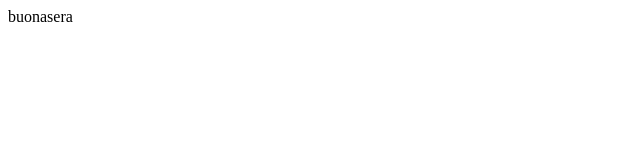
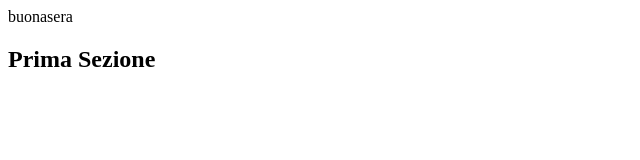
Before and after one commit to IlCarretto/test-1, a plain HTML site: page index.html in a window 1280 px wide. Shown: the whole page, without its empty margins (0-640 px from the left). Drawn offline with Linux system fonts and the light colour scheme.

Commit message:
Creata prima sezione

```diff
--- a/index.html
+++ b/index.html
@@ -10,5 +10,9 @@
     <header>
         buonasera
     </header>
+
+    <section>
+        <h1>Prima Sezione</h1>
+    </section>
 </body>
 </html>
```
